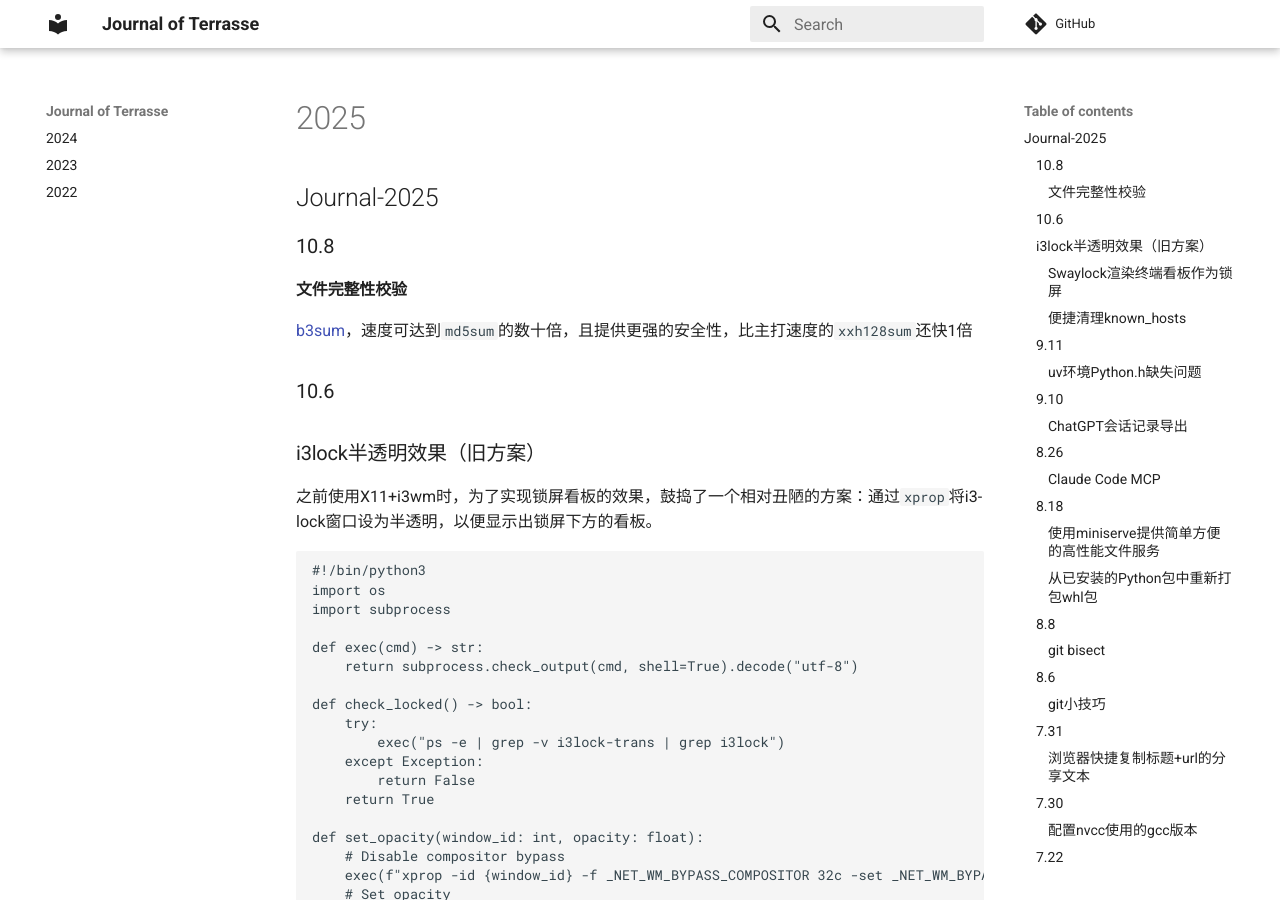
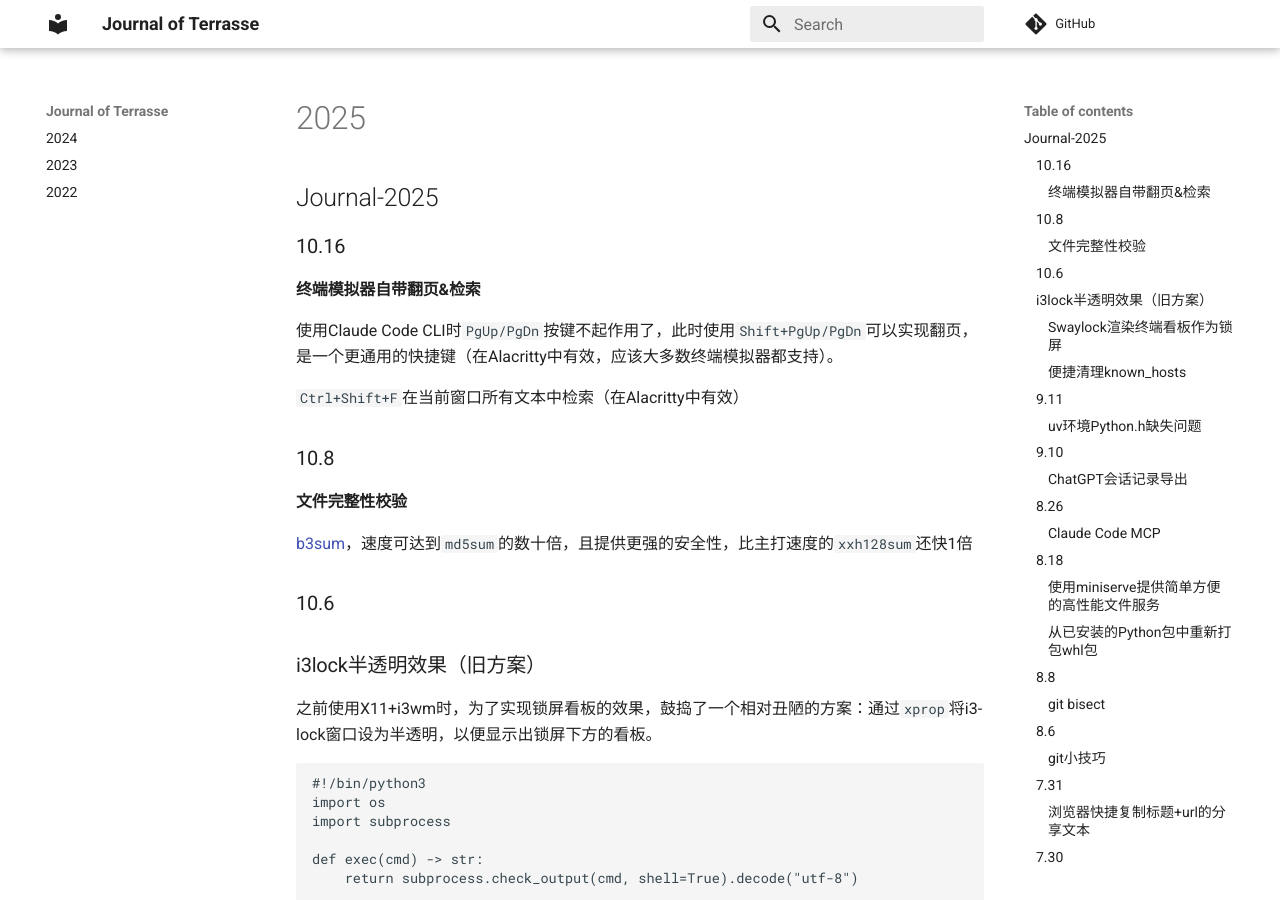
Before and after one commit to Jerry-Terrasse/journal, an MkDocs documentation site: the page built from docs/2025.md, in a window 1280 px wide and 900 px high. Built offline with MkDocs 1.6.1 and Material for MkDocs 9.7.7, drawn with Linux system fonts in a browser that asks for light colours; comment, search, counter and statistics services are not loaded.

Commit message:
update (Thu Oct 16 02:37:08 PM CST 2025)

```diff
--- a/docs/2025.md
+++ b/docs/2025.md
@@ -1,4 +1,12 @@
 ## Journal-2025
+
+### 10.16
+
+#### 终端模拟器自带翻页&检索
+
+使用Claude Code CLI时`PgUp/PgDn`按键不起作用了，此时使用`Shift+PgUp/PgDn`可以实现翻页，是一个更通用的快捷键（在Alacritty中有效，应该大多数终端模拟器都支持）。
+
+`Ctrl+Shift+F`在当前窗口所有文本中检索（在Alacritty中有效）
 
 ### 10.8
 
```
